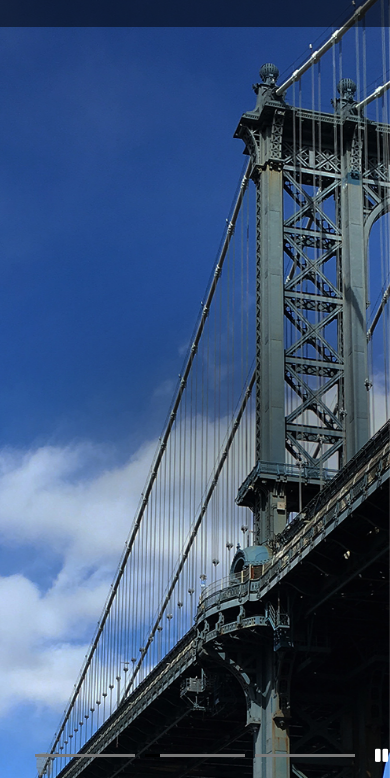
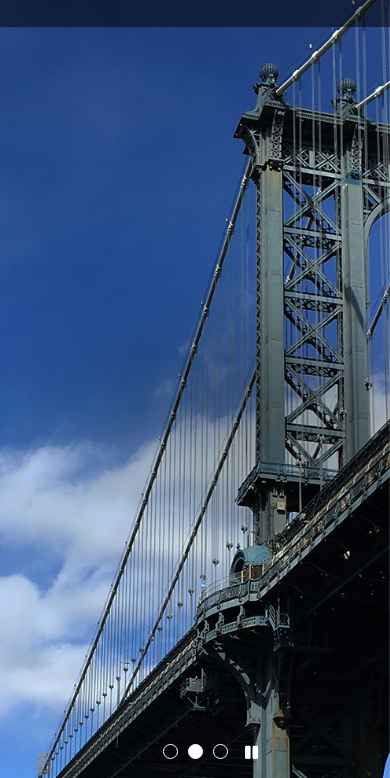
Before and after one commit to oktobat/tour_project, a plain HTML site: page index.html in a window 390 px wide. Shown: the part 63-841 px from the top of the page. Drawn offline with Linux system fonts and the light colour scheme.

Commit message:
슬라이드 버튼 반응형스타일로 변경

```diff
--- a/css/index.css
+++ b/css/index.css
@@ -130,7 +130,7 @@ body, html, #wrap { height:100% }
 .slide-outer .slide .text p:nth-child(3) {
     font-size:20px;
     letter-spacing:3px;
-    position:relative; top:150px;
+    /* position:relative; top:150px;  */
 }
 /* 애니메이션 연결 */
 .slide-outer .slide.slick-active .text p:nth-child(1) {
--- a/css/rwdVertical.css
+++ b/css/rwdVertical.css
@@ -59,8 +59,34 @@
     }
 
 
+/* 막대(bar)버튼 애니메이션 */
+.slide-outer .slick-dots {
+    position:absolute; bottom:20px; width:100%;
+    text-align:center }
+.slide-outer .slick-dots li {
+    display:inline-block; width:auto;
+    height:auto; background:none;
+    margin:0 0px; position:static;
+}
+.slide-outer .slick-dots li button {
+    width:15px; height:15px; border-radius:50%;
+    border:1px solid #fff;
+    background:none; text-indent:-99999px;
+    overflow:hidden;  position:static;
+    top:0; left:0; margin:0 5px;
+}
+.slide-outer .slick-dots li.slick-active button {
+    background:#fff;
+    animation:none 4.5s both;
+}
 
-
+/* 슬라이드 자동재생/멈춤 버튼 */
+.slide-outer .plpa {
+    font-size:15px; color:#fff;
+    background:none;
+    position:absolute; bottom:20px;
+    left:50%; margin-left:50px;
+}
 
 
 }
```
Also changed, not shown: index.html (+0 -2 lines).
